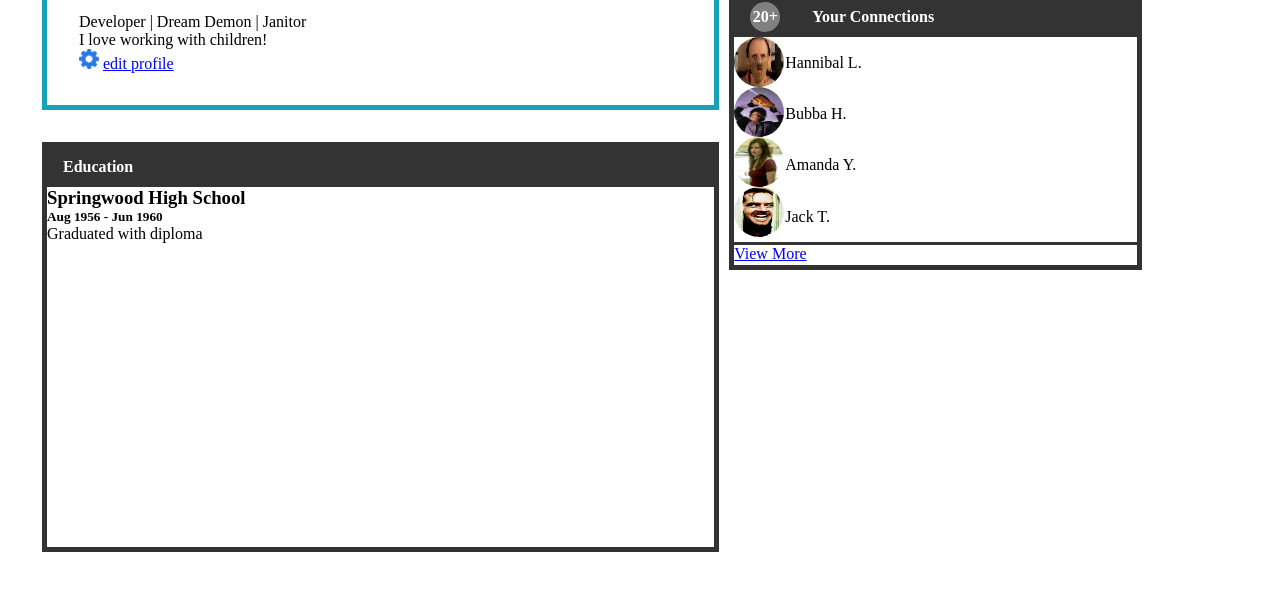
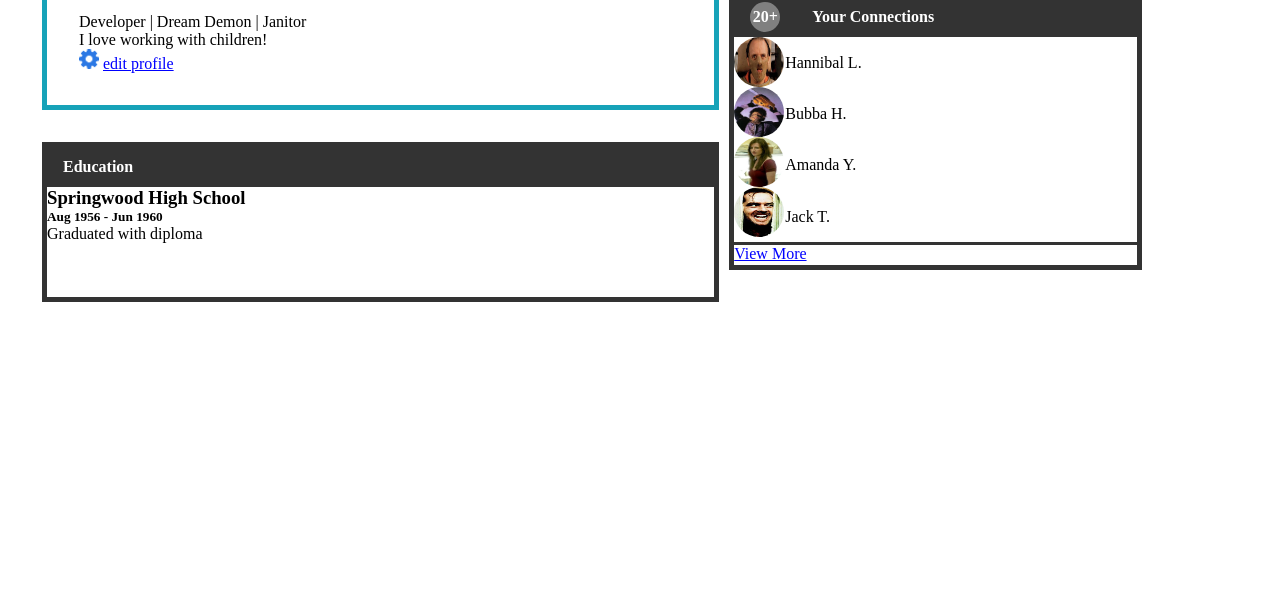
Before and after one commit to Lrdetillier93/CSS, a plain HTML site: page Profile Page/index.html in a window 1280 px wide. Shown: the part 322-912 px from the top of the page. After the commit the page ends 800 px from the top, so only its background shows below. Drawn offline with Linux system fonts and the light colour scheme.

Commit message:
Resizing education box

```diff
--- a/Profile Page/style.css
+++ b/Profile Page/style.css
@@ -165,7 +165,7 @@ a{
 
 .education{
     border: 5px #333333 solid;
-    height: 400px;
+    height: 150px;
     width: 100%;
     margin: 1em;
 }
```
